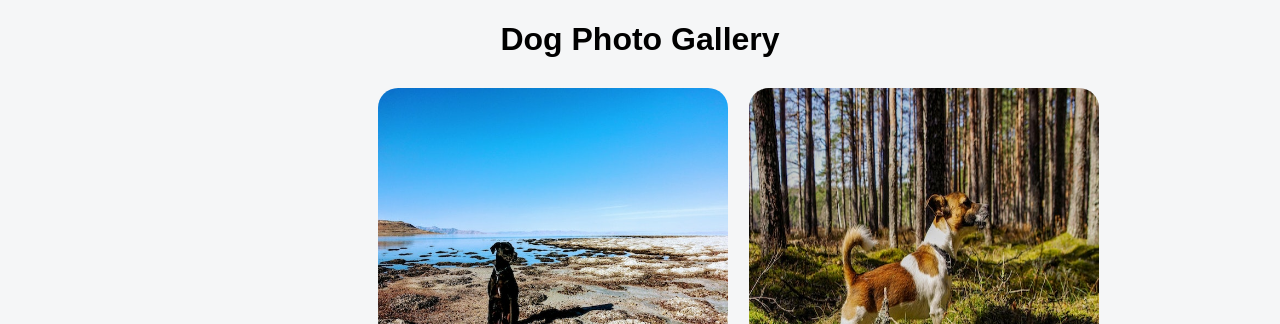
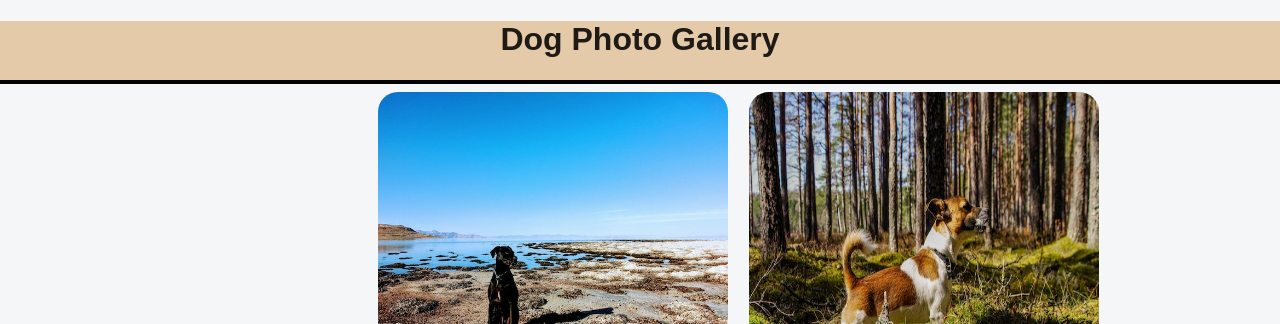
Before and after one commit to marlon0zxq/Dog-Photo-Gallery, a plain HTML site: page index.html in a window 1280 px wide. Shown: the top 324 px of the page. Drawn offline with Linux system fonts and the light colour scheme.

Commit message:
Step 8 add Header Text allign, text transform,bg color

```diff
--- a/css/style.css
+++ b/css/style.css
@@ -15,8 +15,12 @@ body{
     margin: 8px
 }
 
-h1 {
+.header{
     text-align: center ;
+    text-transform: capitalize;
+    background-color: rgb(228, 202, 168);
+    color: rgba(0, 0, 0, 0.87);
+    border-bottom: 4px solid #000400;
 }
 .gallery {
     display: flexbox
```
